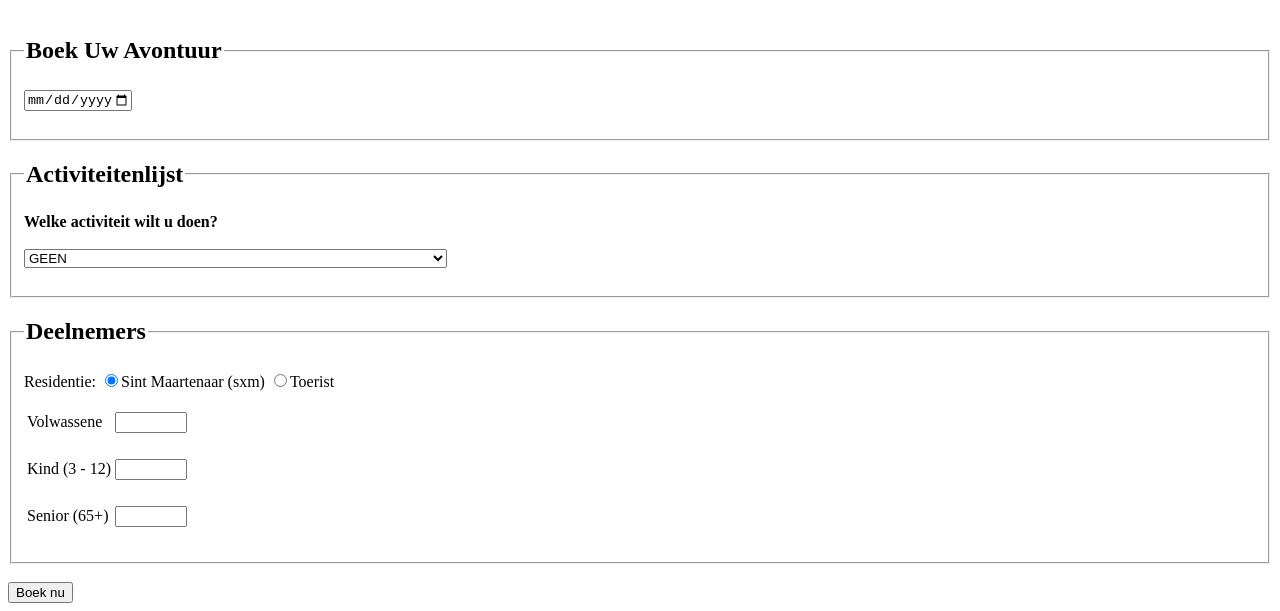
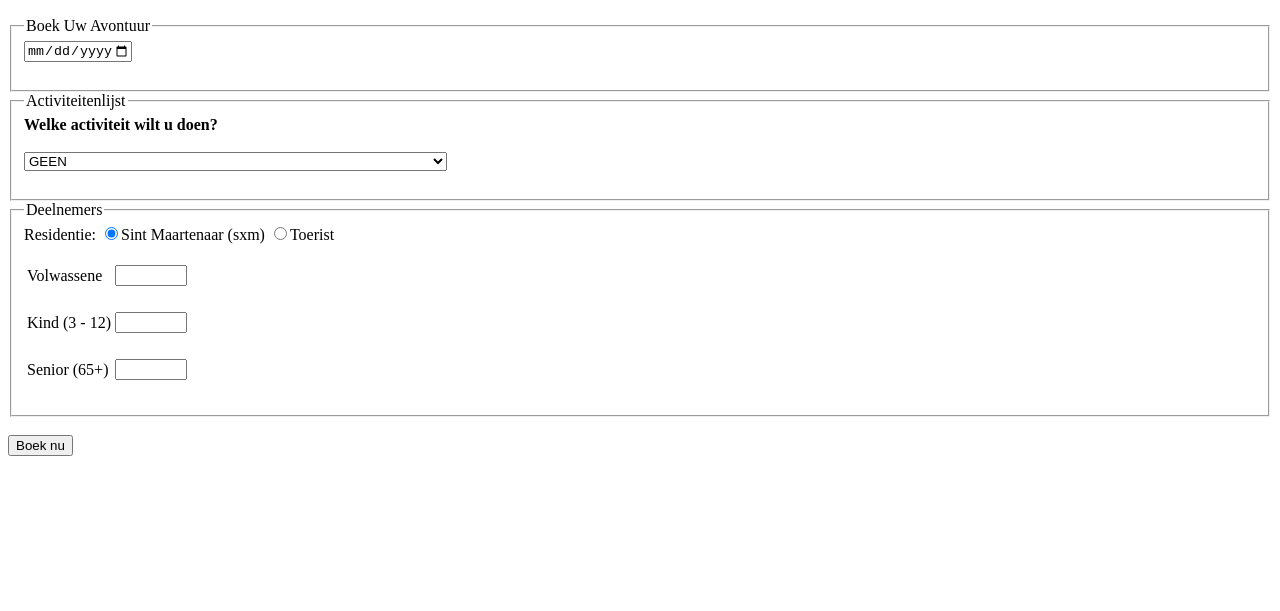
Before and after one commit to iGirl94/voorbeeldpagina.github.io, a plain HTML site: page Homework Exercises/html/info.html in a window 1280 px wide. Shown: the part 1618-2229 px from the top of the page. After the commit the page ends 2082 px from the top, so only its background shows below. Drawn offline with Linux system fonts and the light colour scheme.

Commit message:
Update info.html

```diff
--- a/Homework Exercises/html/info.html
+++ b/Homework Exercises/html/info.html
@@ -160,17 +160,13 @@
     <div>
         <form id="contactform" action="https://formspree.io/f/xoqgpjzv" method="post">
             <fieldset>
-                <legend>
-                    <h2>Boek Uw Avontuur</h2>
-                </legend>
+                <legend>Boek Uw Avontuur</legend>
                 <input type="date" name="afspraakdatum" max="2080-12-31">
                 <br>
                 <br>
             </fieldset>
             <fieldset>
-                <legend>
-                    <h2>Activiteitenlijst</h2>
-                </legend>
+                <legend>Activiteitenlijst</legend>
                 <b>Welke activiteit wilt u doen?</b>
                 <br>
                 <br>
@@ -187,9 +183,7 @@
                 <br>
             </fieldset>
             <fieldset>
-                <legend>
-                    <h2>Deelnemers</h2>
-                </legend>
+                <legend>Deelnemers</legend>
                 <label for="naam">Residentie:</label>
                 <input id="naam" type="radio" name="residentie" value="sxm" checked>Sint Maartenaar (sxm)
                 <input type="radio" name="residentie" value="toerist">Toerist
```
